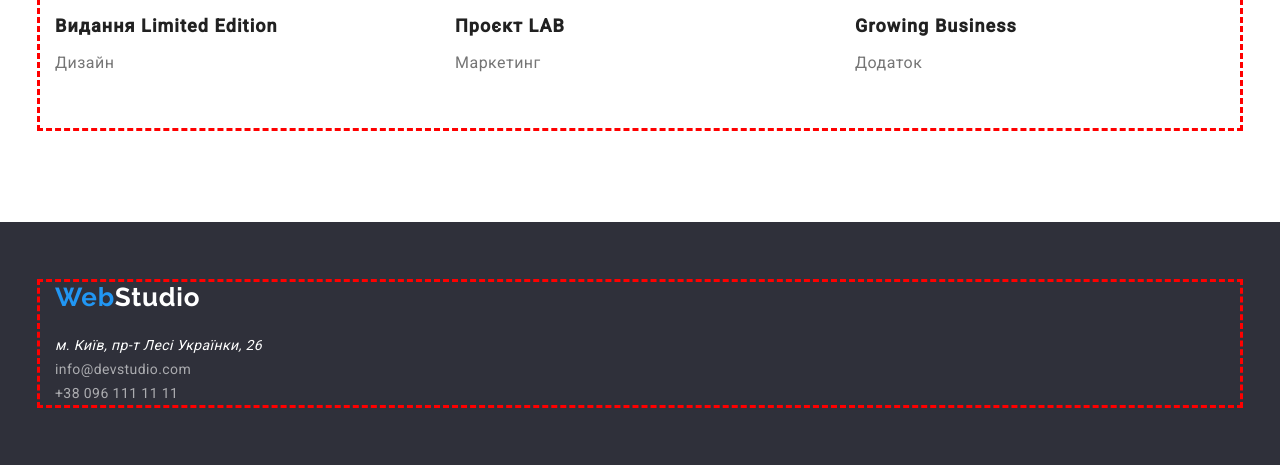
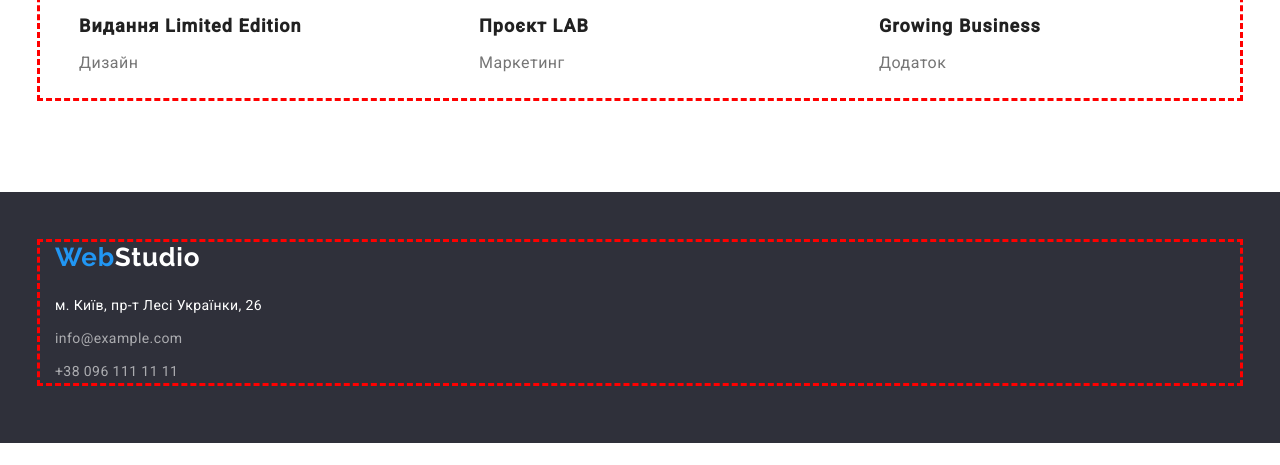
Before and after one commit to i-skachkova/WebStudio, a plain HTML site: page portfolio.html in a window 1280 px wide. Shown: the part 1450-1915 px from the top of the page. After the commit the page ends 1893 px from the top, so only its background shows below. Drawn offline with nearby package versions, Linux system fonts and the light colour scheme.

Commit message:
Add files via upload

```diff
--- a/portfolio.css
+++ b/portfolio.css
@@ -9,6 +9,7 @@ header{
 header .container{
     display: flex;
     align-items: center;
+    justify-content: space-between;
 }
 header .container ul{
     display: flex;
@@ -43,7 +44,7 @@ header .container ul{
 .contacts .navigationa{
     color: #757575;
 }
-.contacts {
+.contacts{
     margin-left: 344px;
 }
 .contacts ul, .menu ul{
@@ -59,6 +60,7 @@ header .container ul{
 .nav .container ul{
     display: flex;
     justify-content: center;
+    gap: 8px;
 }
 .nav-button{
     width: auto;
@@ -75,7 +77,6 @@ header .container ul{
     letter-spacing: 0.03em;
     color: #212121;
 
-    margin-right: 8px;
 }
 .nav-button:focus, .nav-button:hover{
     background: #2196F3;
@@ -92,6 +93,10 @@ header .container ul{
     display: flex;
     flex-wrap: wrap;
     justify-content: space-between;
+    gap: 30px 0;
+}
+.card-text{
+    padding: 20px 24px;
 }
 .project-title{
     font-weight: 700;
@@ -99,8 +104,6 @@ header .container ul{
     line-height: 36px;
     letter-spacing: 0.06em;
     color: #212121;
-
-    margin-top: 20px;
 }
 .project-type{
     font-weight: 400;
@@ -110,13 +113,12 @@ header .container ul{
     color: #757575;
 
     margin-top: 4px;
-    margin-bottom: 50px;
 }
 /**/
 
 footer{
     background: #2F303A;
-    padding-top: 60px;
+    padding-top: 50px;
     padding-bottom: 60px;
 }
 footer .logo{
@@ -129,20 +131,22 @@ footer .logo{
     margin-top: 300px;
 }
 footer address{
+    color: #FFF;
+    font-size: 14px;
+    font-style: normal;
     font-weight: 400;
-    font-size: 14px;
     line-height: 24px;
-    letter-spacing: 0.03em;
-    color: #FFFFFF;
+    letter-spacing: 0.42px;
 
     margin-top: 20px;
 }
 .navigationf{
+    margin-top: 9px;
+}
+.navigationf a{
     font-weight: 400;
     font-size: 14px;
     line-height: 24px;
     letter-spacing: 0.03em;
     color: rgba(255, 255, 255, 0.6);
-
-    margin-top: 9px;
 }
--- a/portfolio.html
+++ b/portfolio.html
@@ -64,64 +64,82 @@
                     <li class="projects-item">
                         <a class="project-link" href="#">
                             <img class="project-img" src="./images/project-img1.png" alt="logo">
+                            <div class="card-text">
                                 <h3 class="project-title">Технокряк</h3>
                                 <p class="project-type">Веб-сайт</p>
+                            </div>
                         </a>
                     </li>
                     <li class="projects-item">
                         <a class="project-link" href="#">
                             <img class="project-img" src="./images/project-img2.png" alt="logo">
+                            <div class="card-text">
                                 <h3 class="project-title">Постер New Orlean vs Golden Star</h3>
                                 <p class="project-type">Дизайн</p>
+                            </div>
                         </a>
                     </li>
                     <li class="projects-item">
                         <a class="project-link" href="#">
                             <img class="project-img" src="./images/project-img3.png" alt="logo">
+                            <div class="card-text">
                                 <h3 class="project-title">Ресторан Seafood</h3>
                                 <p class="project-type">Додаток</p>
+                            </div>
                         </a>
                     </li>
                     <li class="projects-item">
                         <a class="project-link" href="#">
                             <img class="project-img" src="./images/project-img4.png" alt="logo">
+                            <div class="card-text">
                                 <h3 class="project-title">Проєкт Prime</h3>
                                 <p class="project-type">Маркетинг</p>
+                            </div>
                         </a>
                     </li>
                     <li class="projects-item">
                         <a class="project-link" href="#">
                             <img class="project-img" src="./images/project-img5.png" alt="logo">
+                            <div class="card-text">
                                 <h3 class="project-title">Проєкт Boxes</h3>
                                 <p class="project-type">Додаток</p>
+                            </div>
                         </a>
                     </li>
                     <li class="projects-item">
                         <a class="project-link" href="#">
                             <img class="project-img" src="./images/project-img6.png" alt="logo">
+                            <div class="card-text">
                                 <h3 class="project-title">Inspiration has no Borders</h3>
                                 <p class="project-type">Веб-сайт</p>
+                            </div>
                         </a>
                     </li>
                     <li class="projects-item">
                         <a class="project-link" href="#">
                             <img class="project-img" src="./images/project-img7.png" alt="logo">
+                            <div class="card-text">
                                 <h3 class="project-title">Видання Limited Edition</h3>
                                 <p class="project-type">Дизайн</p>
+                            </div>
                         </a>
                     </li>
                     <li class="projects-item">
                         <a class="project-link" href="#">
                             <img class="project-img" src="./images/project-img8.png" alt="logo">
+                            <div class="card-text">
                                 <h3 class="project-title">Проєкт LAB</h3>
                                 <p class="project-type">Маркетинг</p>
+                            </div>
                         </a>
                     </li>
                     <li class="projects-item">
                         <a class="project-link" href="#">
                             <img class="project-img" src="./images/project-img9.png" alt="logo">
+                            <div class="card-text">
                                 <h3 class="project-title">Growing Business</h3>
                                 <p class="project-type">Додаток</p>
+                            </div>
                         </a>
                     </li>
                 </ul>
@@ -132,8 +150,8 @@
                 <a href="#" class="logo"><span class="web">Web</span><span class="studio2">Studio</span></a>
                 <address>м. Київ, пр-т Лесі Українки, 26</address>
                 <ul>
-                    <li><a href="mailto:info@devstudio.com" class="navigationf">info@devstudio.com</a></li>
-                    <li><a href="tel:+380961111111" class="navigationf" id="sec">+38 096 111 11 11</a></li>
+                    <li class="navigationf"><a href="mailto:info@example.com">info@example.com</a></li>
+                    <li class="navigationf"><a href="tel:+380961111111">+38 096 111 11 11</a></li>
                 </ul>
             </div>
         </footer>
--- a/styles.css
+++ b/styles.css
@@ -9,6 +9,7 @@ header{
 header .container{
     display: flex;
     align-items: center;
+    justify-content: space-between;
 }
 header .container ul{
     display: flex;
@@ -92,6 +93,7 @@ header .container ul{
 .tech .container ul{
     display: flex;
     justify-content: space-between;
+    gap: 30px;
 }
 .tech-title{
     font-weight: 700;
@@ -108,6 +110,7 @@ header .container ul{
     letter-spacing: 0.03em;
     color: #757575;
     text-transform: none;
+    width: 270px;
 
     margin-top: 10px;
 }
@@ -136,12 +139,12 @@ header .container ul{
     padding-top: 94px;
     padding-bottom: 94px;
 }
-.workers .container{
-    padding-bottom: 30px;
-}
 .workers .container ul{
     display: flex;
     justify-content: space-between;
+}
+.workers-list li{
+    padding-bottom: 30px;
 }
 .workers-img{
     width: 270px;
@@ -178,7 +181,7 @@ header .container ul{
 }
 footer{
     background: #2F303A;
-    padding-top: 60px;
+    padding-top: 50px;
     padding-bottom: 60px;
 }
 /* footer .container{
@@ -198,18 +201,20 @@ footer .logo{
     letter-spacing: 0.03em;
 }
 footer address{
+    color: #FFF;
+    font-size: 14px;
+    font-style: normal;
     font-weight: 400;
-    font-size: 14px;
     line-height: 24px;
-    letter-spacing: 0.03em;
-    color: #FFFFFF;
-    margin-top: 20px;
+    letter-spacing: 0.42px;
 }
 .navigationf{
+    margin-top: 9px;
+}
+.navigationf a{
     font-weight: 400;
     font-size: 14px;
     line-height: 24px;
     letter-spacing: 0.03em;
     color: rgba(255, 255, 255, 0.6);
-    margin-top: 9px;
 }
```
Also changed, not shown: index.html (+3 -3 lines). Lines whose indentation alone changed are shown as unchanged.
